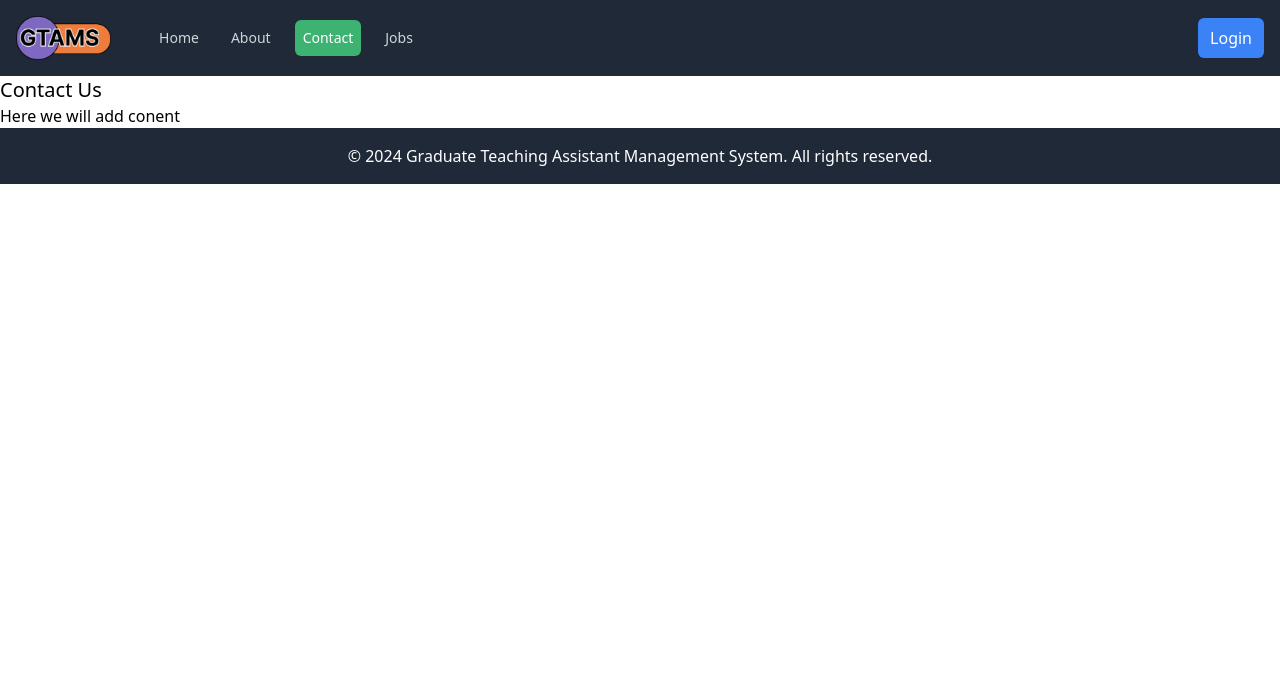
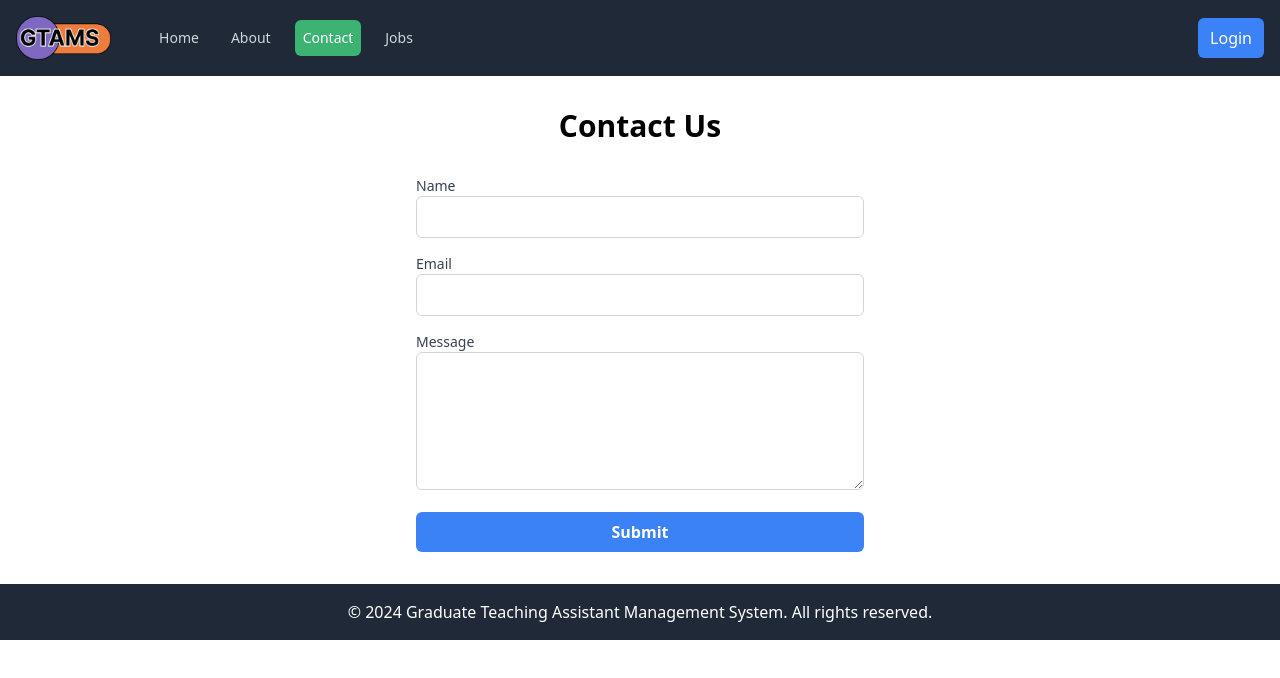
Before and after one commit to amit-yadav207/gtams_frontend, a React (Vite) app: page /contact in a window 1280 px wide. Shown: the top 678 px of the page. Built offline with nearby package versions, Linux system fonts and the light colour scheme.

Commit message:
something good.

```diff
--- a/src/App.jsx
+++ b/src/App.jsx
@@ -24,17 +24,18 @@ function App() {
   const loggedInUser = useSelector((state) => state?.auth?.data);
   return (
     <Router>
+
       <Navbar />
+
       <div>
         <Toaster position="top-center" reverseOrder={false} />
       </div>
+
       <Routes>
+
         <Route path="/" element={<HomePage />} />
         <Route path="/verify/:verificationToken" element={<VerifyAccount />} />
-        <Route
-          path="/email-notification/:emailPrefix"
-          element={<EmailNotificationPage />}
-        />
+        <Route path="/email-notification/:emailPrefix" element={<EmailNotificationPage />} />
         <Route path="/login" element={<LoginPage />} />
         <Route path="/signup" element={<SignupPage />} />
         <Route path="/denied" element={<Denied />} />
@@ -44,19 +45,17 @@ function App() {
         <Route path="/job/:jobId" element={<JobDetailsPage />} />
         <Route path="/dashboardDS" element={<DashboardPage />} />
         <Route path="/job_details/:jobId" element={<JobDetailsPage />} />
-        <Route
-          path="/dashboard/create-job"
-          element={<JobCreationForm />}
-        />{" "}
-        //Define route for job creation form
-        <Route element={<RequireAuth allowedRoles={["USER", "DS"]} />}>
+        <Route path="/dashboard/create-job" element={<JobCreationForm />} />
+
+        <Route element={<RequireAuth allowedRoles={["USER", "DS", "TACM", "ADMIN", "INS"]} />}>
           <Route
             path="/profile"
             element={<ProfilePage user={loggedInUser} />}
           />
-
           <Route path="/applications" element={<ApplicationsPage />} />
         </Route>
+
+        <Route element={<RequireAuth allowedRoles={["USER"]} />}></Route>
         <Route element={<RequireAuth allowedRoles={["DS"]} />}></Route>
         <Route element={<RequireAuth allowedRoles={["TACM"]} />}></Route>
         <Route element={<RequireAuth allowedRoles={["INS"]} />}></Route>
--- a/src/components/Navbar.jsx
+++ b/src/components/Navbar.jsx
@@ -1,10 +1,7 @@
-// Import necessary components and icons
 import { NavLink } from "react-router-dom";
-import { HiUser, HiCog, HiBell, HiOutlineBell, HiLogout } from "react-icons/hi";
-import { IoIosNotificationsOutline } from "react-icons/io";
 import "./Navbar.css";
 import GTAMS from "../assets/images/logo3.png";
-import { useState } from "react"; // Importing useState hook from React
+import { useState } from "react";
 import { useDispatch, useSelector } from "react-redux";
 import { useNavigate } from "react-router-dom";
 import { logout } from "../Redux/authSlice";
@@ -12,6 +9,7 @@ import { logout } from "../Redux/authSlice";
 function Navbar() {
   // State for toggling navbar
   const [isOpen, setIsOpen] = useState(false);
+
   // Redux state for checking if the user is logged in
   const isLoggedIn = useSelector((state) => state?.auth?.isLoggedIn);
   const role = useSelector((state) => state?.auth?.role);
@@ -24,7 +22,6 @@ function Navbar() {
     { to: "/about", text: "About", role: "ALL" },
     { to: "/contact", text: "Contact", role: "ALL" },
     { to: "/job", text: "Jobs", role: "ALL" },
-    // { to: "/profile", text: "Profile", role: "ALL" },
     { to: "/applications", text: "My Applications", role: "USER" },
     { to: "/dashboardAdmin", text: "Dashboard", role: "ADMIN" },
     { to: "/dashboardTACM", text: "Dashboard", role: "TACM" },
@@ -32,17 +29,13 @@ function Navbar() {
     { to: "/dashboardINS", text: "Dashboard", role: "INS" },
   ];
 
-  // Function to handle login button click
   const handleLogin = () => {
     navigate("/login");
   };
 
-  // Function to handle logout button click
   const handleLogout = async (event) => {
     event.preventDefault();
     const res = await dispatch(logout());
-
-    // Redirect to home page if logout is successful
     if (res?.payload?.success) navigate("/");
   };
 
@@ -58,8 +51,10 @@ function Navbar() {
       {/* Hamburger menu for mobile */}
       <span>
         {isLoggedIn && (
-          <div className="lg:hidden inline-block">
-            {/* Replace the src with the actual path to the user's profile picture */}
+          <div
+            className="lg:hidden inline-block"
+            onClick={() => navigate('/profile')}
+          >
             <img
               className="h-8 w-8 rounded-full hover:border-white-900"
               src="https://avatar.iran.liara.run/public/boy"
@@ -93,10 +88,9 @@ function Navbar() {
 
       {/* Navigation links */}
       <div
-        className={`w-full block flex-grow lg:flex lg:items-center lg:w-auto ${
-          isOpen ? "block" : "hidden"
-        }`}
-        onClick={() => setIsOpen(!isOpen)}
+        className={`w-full block flex-grow lg:flex lg:items-center lg:w-auto ${isOpen ? "block" : "hidden"
+          }`}
+        onClick={() => setIsOpen(false)}
       >
         <div className="text-sm lg:flex-grow navbar">
           {/* Iterate over the array of navLinks and create NavLink components */}
@@ -143,7 +137,10 @@ function Navbar() {
         {/* Profile picture icon for large screens */}
         {isLoggedIn ? (
           <div className="flex justify-between items-center space-x-4">
-            <div className="hidden lg:inline-block">
+            <div
+              className="hidden lg:inline-block"
+              onClick={() => navigate('/profile')}
+            >
               {/* Replace the src with the actual path to the user's profile picture */}
               <img
                 className="h-8 w-8 rounded-full"
--- a/src/pages/All/ContactPage.jsx
+++ b/src/pages/All/ContactPage.jsx
@@ -1,11 +1,93 @@
-import React from "react";
+import React, { useState } from "react";
+import axiosInstance from '../../Helper/axiosInstance.js';
+import toast from "react-hot-toast";
 
 const ContactPage = () => {
+  const [formData, setFormData] = useState({
+    name: "",
+    email: "",
+    message: "",
+  });
+
+  const { name, email, message } = formData;
+
+  const onChange = (e) =>
+    setFormData({ ...formData, [e.target.name]: e.target.value });
+
+  const onSubmit = async (e) => {
+    e.preventDefault();
+    console.log(formData);
+
+    let res = axiosInstance.post('/contact', formData)
+
+    await toast.promise(res, {
+      loading: "Sending...",
+      success: (data) => {
+        console.log('data', data.data);
+        return data?.data?.message;
+      },
+      error: (data) => {
+        return data?.data?.message;
+      },
+    });
+
+    res = await res;
+    setFormData({ name: "", email: "", message: "" });
+  };
+
   return (
-    <div>
-      <h1 className="text-xl">Contact Us</h1>
-      <h1>Here we will add conent</h1>
-      {/* Add your contact information and form here */}
+    <div className="container mx-auto px-4 py-8">
+      <h1 className="text-3xl font-bold mb-8 text-center">Contact Us</h1>
+      <form onSubmit={onSubmit} className="max-w-md mx-auto space-y-4">
+        <div>
+          <label htmlFor="name" className="block text-sm font-medium text-gray-700">
+            Name
+          </label>
+          <input
+            type="text"
+            id="name"
+            name="name"
+            value={name}
+            onChange={onChange}
+            required
+            className="w-full px-4 py-2 border border-gray-300 rounded-md focus:outline-none focus:ring focus:border-blue-500"
+          />
+        </div>
+        <div>
+          <label htmlFor="email" className="block text-sm font-medium text-gray-700">
+            Email
+          </label>
+          <input
+            type="email"
+            id="email"
+            name="email"
+            value={email}
+            onChange={onChange}
+            required
+            className="w-full px-4 py-2 border border-gray-300 rounded-md focus:outline-none focus:ring focus:border-blue-500"
+          />
+        </div>
+        <div>
+          <label htmlFor="message" className="block text-sm font-medium text-gray-700">
+            Message
+          </label>
+          <textarea
+            id="message"
+            name="message"
+            value={message}
+            onChange={onChange}
+            required
+            rows="5"
+            className="w-full px-4 py-2 border border-gray-300 rounded-md focus:outline-none focus:ring focus:border-blue-500"
+          ></textarea>
+        </div>
+        <button
+          type="submit"
+          className="w-full bg-blue-500 hover:bg-blue-600 text-white font-bold py-2 px-4 rounded-md focus:outline-none focus:ring focus:border-blue-500"
+        >
+          Submit
+        </button>
+      </form>
     </div>
   );
 };
--- a/src/pages/JobPages/JobPage.jsx
+++ b/src/pages/JobPages/JobPage.jsx
@@ -3,6 +3,7 @@ import { FaSearch } from "react-icons/fa";
 import { useNavigate } from "react-router-dom";
 import axiosInstance from "../../Helper/axiosInstance";
 import toast from "react-hot-toast";
+
 // import jobs from "./jobsData";
 const JobPage = () => {
 
```
Also changed, not shown: src/pages/TApages/ApplicationsPage.jsx (+66 -6 lines).
